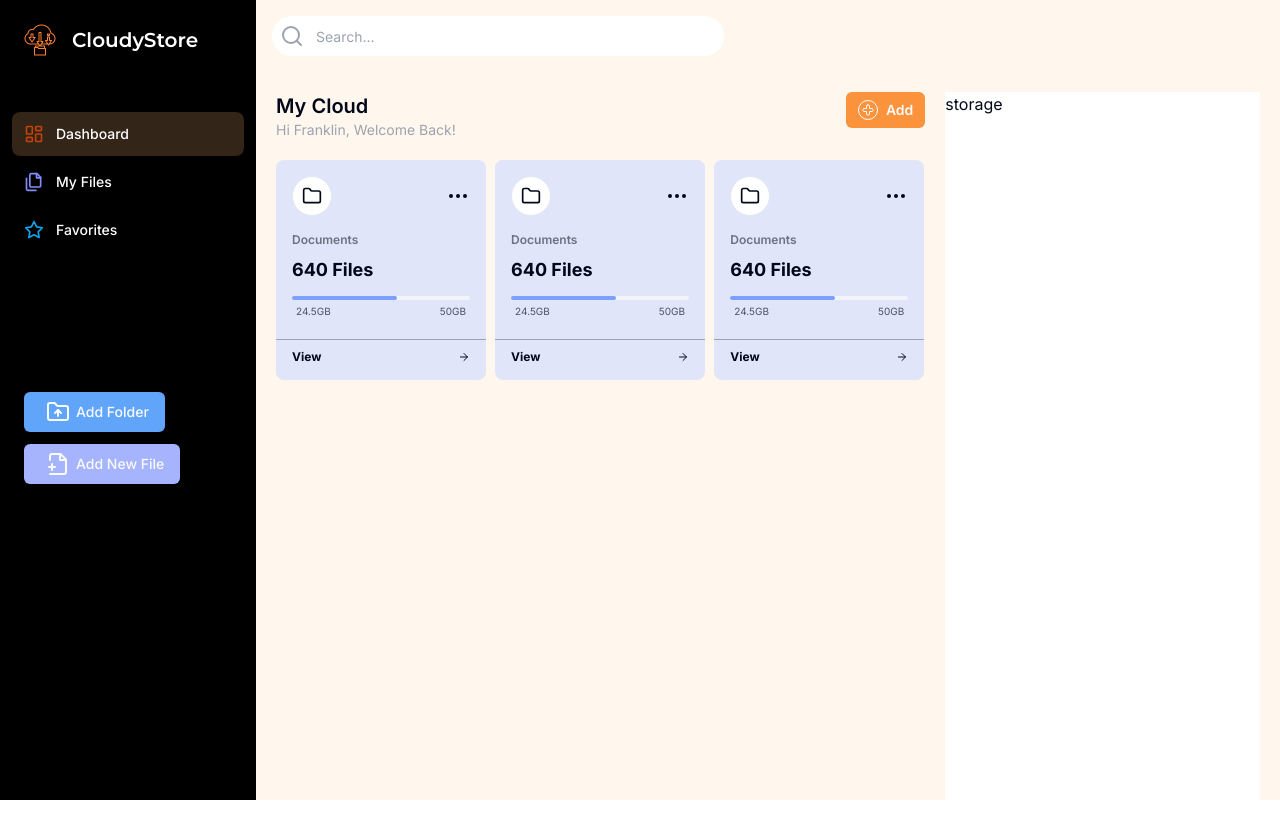
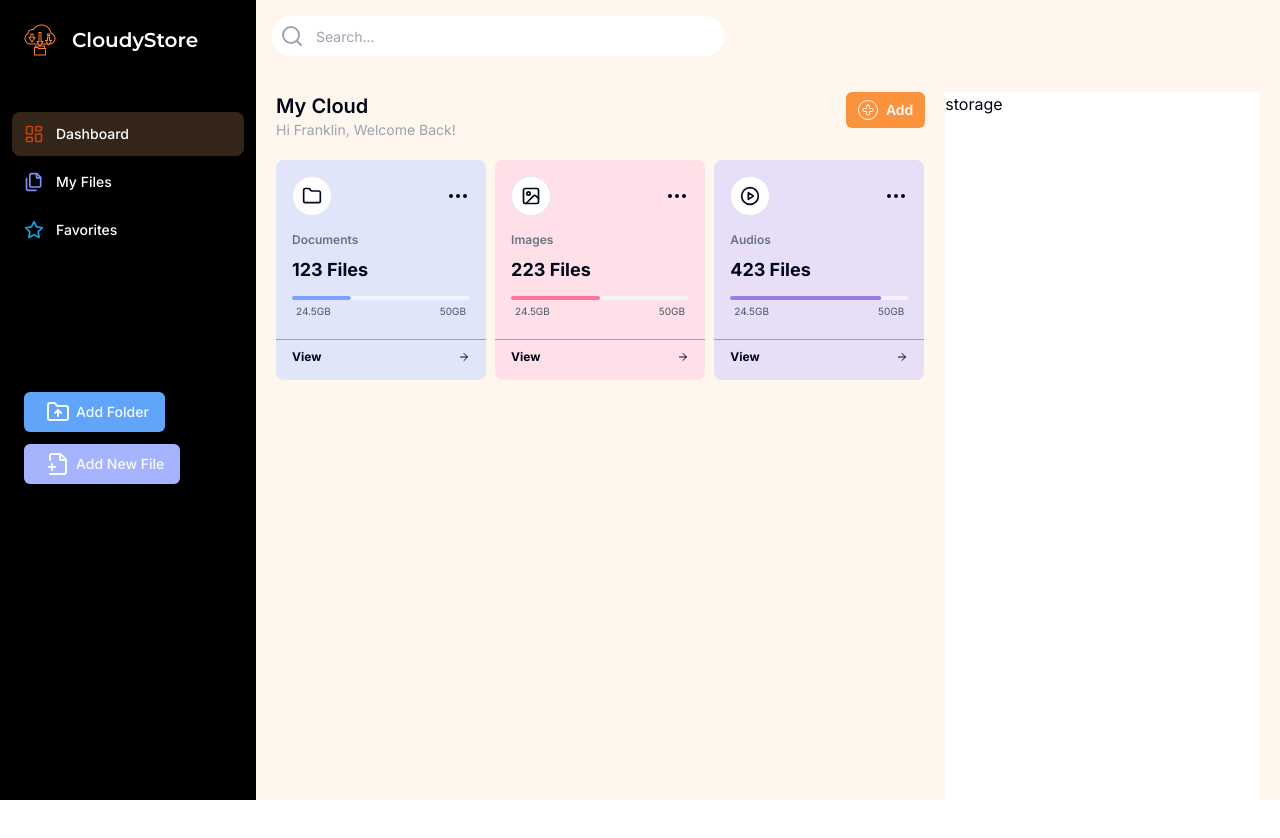
Before and after one commit to fiificode/cloudystore, a Next.js app: page /dashboard in a window 1280 px wide. Shown: the top 838 px of the page. Built offline with nearby package versions, Linux system fonts and the light colour scheme.

Commit message:
added dummy data to summary folder cards

```diff
--- a/app/(dashboard)/(routes)/dashboard/page.tsx
+++ b/app/(dashboard)/(routes)/dashboard/page.tsx
@@ -1,40 +1,79 @@
-import React from 'react'
+import React from "react";
 import { UserButton } from "@clerk/nextjs";
-import { Button } from '@/components/ui/button';
-import { Cross } from 'lucide-react';
-import Categorycard from '@/components/categorycard/Categorycard';
+import { Button } from "@/components/ui/button";
+import { Cross, Folder, ImageIcon, ImageMinus, PlayCircle } from "lucide-react";
+import Categorycard from "@/components/categorycard/Categorycard";
 
 const DashboardPage = () => {
+  const folderSummary = [
+    {
+      id: 1,
+      name: "Documents",
+      color: "bg-[#7ba0ff]",
+      icon: <Folder className="w-5 h-5" />,
+      files: 123,
+      value: 33,
+    },
+    {
+      id: 2,
+      name: "Images",
+      color: "bg-[#ff769b]",
+      icon: <ImageIcon className="w-5 h-5" />,
+      files: 223,
+      background: "bg-[#ffe0e8]",
+      value: 50,
+    },
+    {
+      id: 3,
+      name: "Audios",
+      color: "bg-[#9b7cdf]",
+      icon: <PlayCircle className="w-5 h-5" />,
+      files: 423,
+      background: "bg-[#e6dff7]",
+      value: 85,
+    },
+  ];
   return (
     <>
-      <div className='grid p-5 grid-cols-1 gap-5 md:grid-cols-3 md:h-screen w-full'>
-        <div className='col-span-2'>
+      <div className="grid p-5 grid-cols-1 gap-5 md:grid-cols-3 md:h-screen w-full">
+        <div className="col-span-2">
           <div className="top flex justify-between mb-5">
             <div>
-              <h2 className='text-xl font-semibold'>My Cloud</h2>
-              <p className='text-sm text-gray-400'>Hi Franklin, Welcome Back!</p>
+              <h2 className="text-xl font-semibold">My Cloud</h2>
+              <p className="text-sm text-gray-400">
+                Hi Franklin, Welcome Back!
+              </p>
             </div>
             <div>
               <Button variant={"add"} size={"sm"}>
-                <div className='w-5 h-5 border flex items-center justify-center rounded-full border-white'>
-                  <Cross className='w-3 h-3 '/>
+                <div className="w-5 h-5 border flex items-center justify-center rounded-full border-white">
+                  <Cross className="w-3 h-3 " />
                 </div>
-                <span className='ml-2 font-semibold'>Add</span>
+                <span className="ml-2 font-semibold">Add</span>
               </Button>
             </div>
           </div>
-          <div className='grid sm:grid-cols-3 xl:grid-cols-3 grid-cols-1 gap-2'>
-            <Categorycard />
-            <Categorycard />
-            <Categorycard />
+          <div className="grid sm:grid-cols-3 xl:grid-cols-3 grid-cols-1 gap-2">
+            {folderSummary.map((card, index) => {
+              return (
+                <div key={card.id}>
+                  <Categorycard
+                    name={card.name}
+                    background={card.background}
+                    value={card.value}
+                    files={card.files}
+                    color={card.color}
+                    icon={card.icon}
+                  />
+                </div>
+              );
+            })}
           </div>
         </div>
-        <div className='bg-white h-full'>storage</div>
+        <div className="bg-white h-full">storage</div>
       </div>
+    </>
+  );
+};
 
-
-    </>
-  )
-}
-
-export default DashboardPage
+export default DashboardPage;
--- a/components/categorycard/Categorycard.tsx
+++ b/components/categorycard/Categorycard.tsx
@@ -2,8 +2,16 @@
 import { ArrowRight, Folder, MoreHorizontal } from 'lucide-react'
 import { Progress } from "@/components/ui/progress"
 import React, { useEffect, useState } from 'react'
+import { cn } from '@/lib/utils'
 
-const Categorycard = () => {
+const Categorycard = ({
+  name,
+  color,
+  icon,
+  files,
+  background,
+  value,
+}:any) => {
   const [isMounted,setIsMounted] = useState(false);
   useEffect(() => {
       setIsMounted(true);
@@ -12,24 +20,25 @@ const Categorycard = () => {
       return null;
   }
   return (
-    <div className='md:w-[180px] lg:w-[150px] xl:w-[210px] sm:w-full h-[220px] bg-[#e0e5fa] rounded-lg'>
+    <div className={cn('md:w-[180px] lg:w-[150px] xl:w-[210px] sm:w-full h-[220px] bg-[#e0e5fa] rounded-lg',background)}>
         <div className='top p-4'>
           <div className='flex flex-row justify-between items-center'>
             <div className="icon bg-white w-10 h-10 border rounded-full flex items-center justify-center">
-              <Folder className='w-5 h-5'/>
+              {/* <Folder className='w-5 h-5'/> */}
+              {icon}
             </div>
             <div className="dots">
               <MoreHorizontal />
             </div>
           </div>
           <div className="title mt-4 mb-2">
-            <h4 className='text-xs text-gray-500 font-semibold'>Documents</h4>
+            <h4 className='text-xs text-gray-500 font-semibold'>{name}</h4>
           </div>
           <div className="filenumber">
-            <span className='font-bold text-lg'>640 Files</span>
+            <span className='font-bold text-lg'>{files} Files</span>
           </div>
           <div className="progressbar mt-3">
-          <Progress value={59} color={"bg-[#7ba0ff]"} className='w-full'/>
+          <Progress value={value} color={color} className='w-full'/>
           <div className='flex flex-row p-1 justify-between items-center text-[10px] text-gray-600'>
             <span>24.5GB</span>
             <span>50GB</span>
```
